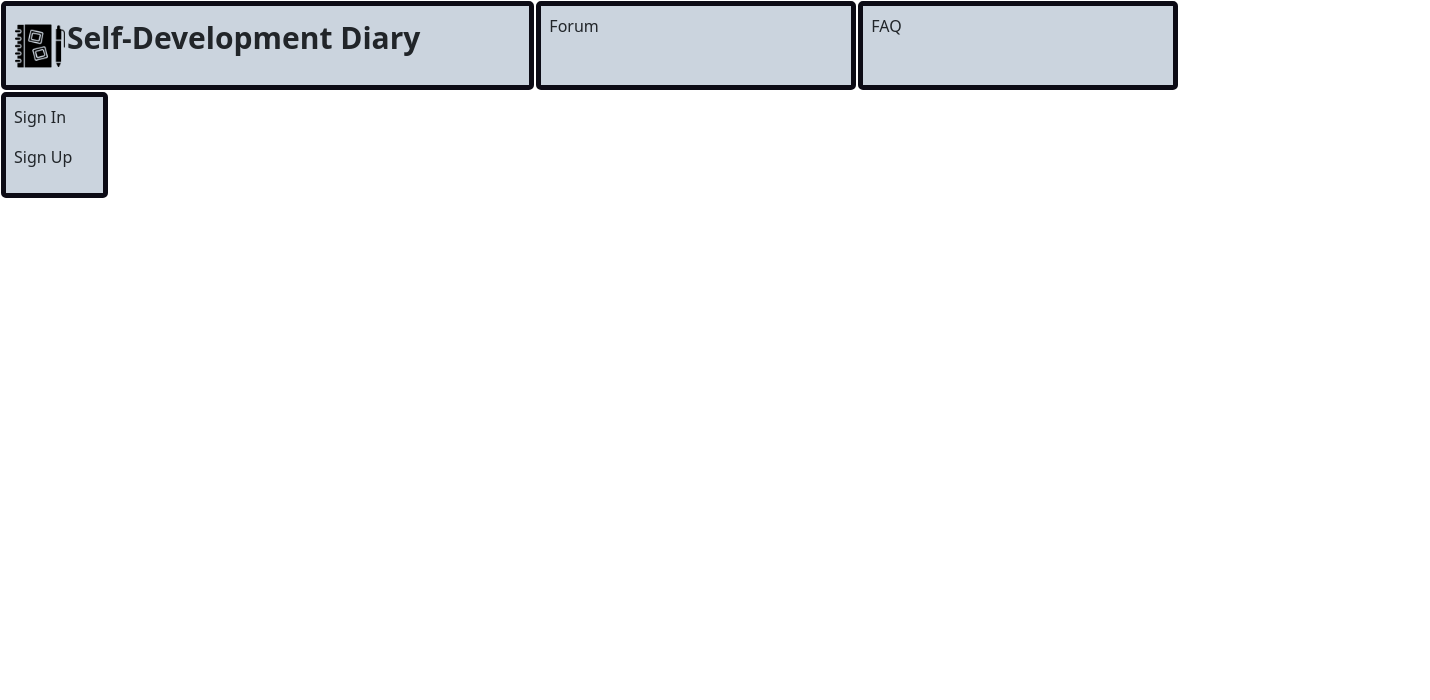
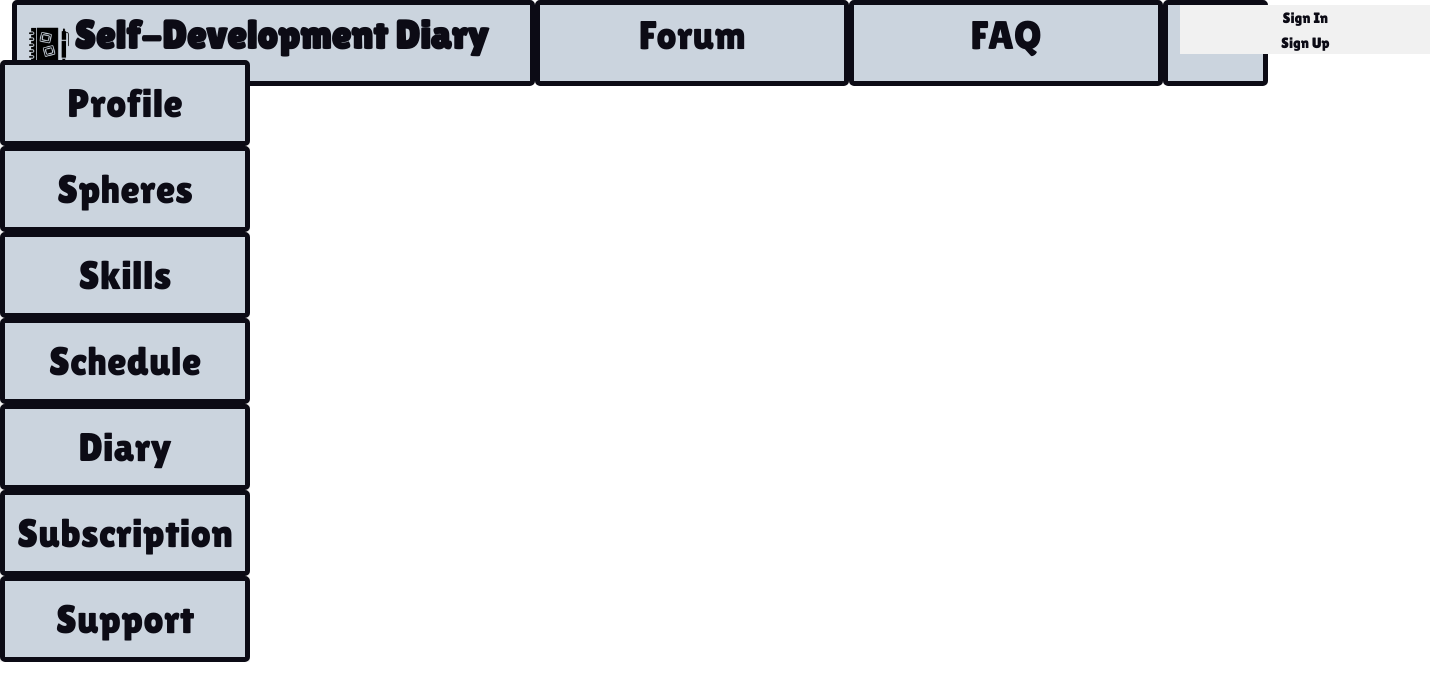
Before and after one commit to LAVstyle/Self_Diary, a plain HTML site: page index.html in a window 1280 px wide. Shown: the whole page, 1430 px wide, since content can reach past the window. Drawn offline with nearby package versions, Linux system fonts and the light colour scheme.

Commit message:
navbar, menu

```diff
--- a/index.html
+++ b/index.html
@@ -28,42 +28,54 @@
     <!--Добавление логотипа-->
     <link rel="stylesheet" type="text/css" href="styles.css" />
     <!-- Подлючение css-файла-->
+    <link rel="preconnect" href="https://fonts.googleapis.com">
+    <link rel="preconnect" href="https://fonts.gstatic.com" crossorigin>
+    <link href="https://fonts.googleapis.com/css2?family=Lilita+One&display=swap" rel="stylesheet">
     <title>SelfDevDiary</title>
   </head>
   <body>
     <div class="container-fluid">
     <div class="row">
 
-      <div class="col-sm-5 p-2">
+      <div class="col-sm-5">
 
         <table>
-
           <th>
-            <img src="diary.png" alt="logo" width="50px">
+            <img id ="img-logo" src="diary.png" alt="logo" width="40px">
           </th>
           <th>
             <p id="main">Self-Development Diary</p>
           </th>
-
         </table>
 
       </div>
-      <div class="col-sm-3 p-2">
-        <p>Forum</p>
+      <div class="col-sm-3">
+        <a class="menu">Forum</a>
       </div>
-      <div class="col-sm-3 p-2">
-        <p>FAQ</p>
+      <div class="col-sm-3">
+        <a class="menu">FAQ</a>
       </div>
-      <div class="col-sm-1 p-2">
-        <p>Sign In</p>
-        <p>Sign Up</p>
+      <div class="col-sm-1">
+        <ul>
+          <li><a class="menu-s">Sign In</a></li>
+          <li><a class="menu-s">Sign Up</a></li>
+        </ul>
       </div>
     </div>
     </div>
+    <ul>
+      <li><a class="navbar" href="">Profile</a></li>
+      <li><a class="navbar" href="">Spheres</a></li>
+      <li><a class="navbar" href="">Skills</a></li>
+      <li><a class="navbar" href="">Schedule</a></li>
+      <li><a class="navbar" href="">Diary</a></li>
+      <li><a class="navbar" href="">Subscription</a></li>
+      <li><a class="navbar" href="">Support</a></li>
+    </ul>
   </body>
+
     <noscript>Включите JavaScipt в настройках вашего браузера!</noscript>
     <script src="scripts.js"></script>
     <!-- Подлючение javascript-файла-->
   </body>
-  <footer></footer>
 </html>
--- a/styles.css
+++ b/styles.css
@@ -1,15 +1,94 @@
-
-.col-sm-5, .col-sm-3, .col-sm-1 {
-    background-color:#CBD4DE;
-    border-style: solid;
-    border-width: 5px;
-    border-color: #0C0B15;
-    border-radius: 5px;
-    margin: 1px;
+.col-sm-5,
+.col-sm-3,
+.col-sm-1 {
+  background-color: #cbd4de;
+  border-style: solid;
+  border-width: 5px;
+  border-color: #0c0b15;
+  border-radius: 5px;
 }
 
 #main {
-    font-size: 30px;
-    font-size: Jua;
-    font-weight: bold;
+  font-size: 40px;
+  font-family: Lilita One;
+  font-weight: bold;
+  color: #0c0b15;
+  margin-left: 5px;
 }
+
+th {
+  height: 50px;
+  margin: 0px;
+  padding: 0px;
+  text-align: center;
+  vertical-align: baseline;
+}
+
+ul {
+  list-style-type: none;
+  margin: 0;
+  padding: 0;
+}
+
+div.row {
+  text-align: center;
+  vertical-align: baseline;
+  height: 60px;
+  margin: 0;
+  padding: 0;
+}
+
+.menu,
+.menu-s {
+  font-family: Lilita One;
+  font-weight: 300;
+  color: #0c0b15;
+}
+
+.menu {
+  font-size: 40px;
+}
+
+.menu-s {
+  font-size: 15px;
+  width: 150px;
+  height: 50px;
+}
+
+a {
+  text-decoration: none;
+}
+
+a:hover {
+  color: azure;
+}
+
+ul {
+  list-style-type: none;
+  margin: 0;
+  padding: 0;
+  width: 250px;
+  background-color: #f1f1f1;
+  text-align: center;
+}
+
+.navbar {
+  display: block;
+  text-decoration: none;
+  border-color: #0c0b15;
+  background-color: #cbd4de;
+  border-style: solid;
+  border-width: 5px;
+  border-color: #0c0b15;
+  border-radius: 5px;
+  font-size: 40px;
+  font-family: Lilita One;
+  font-weight: 300;
+  color: #0c0b15;
+}
+
+/* Change the link color on hover */
+.navbar:hover {
+  background-color: #555;
+  color: azure;
+}
```
Also changed, not shown: attempt.html (added, +43 -0 lines).
